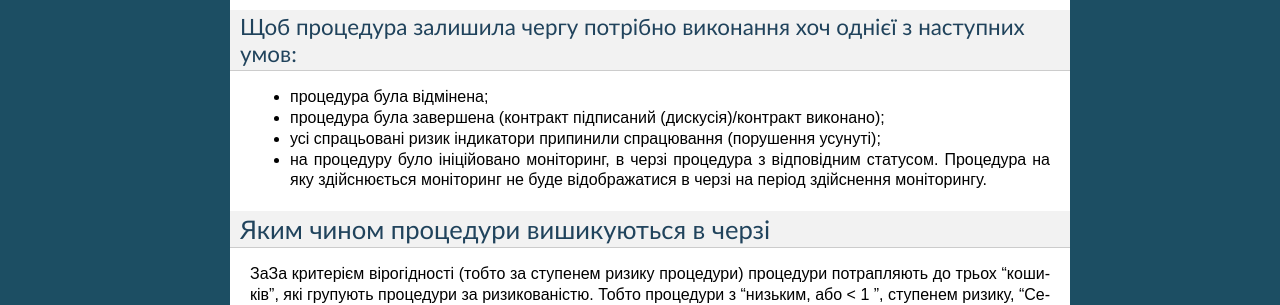
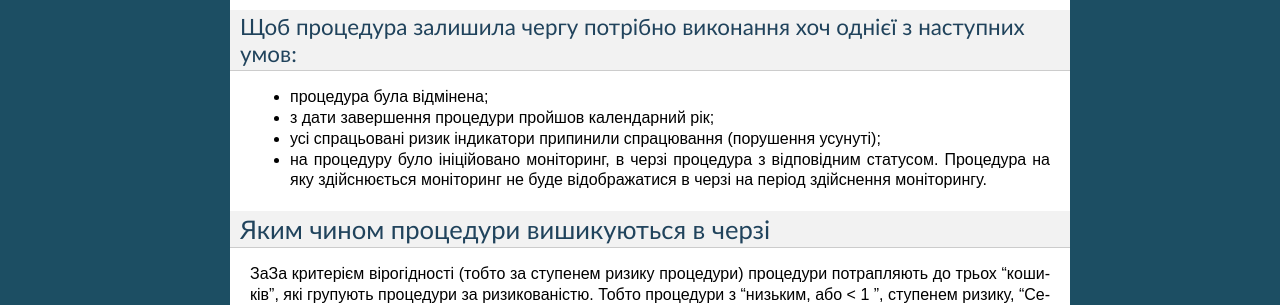
Before and after one commit to DataPathAnalytics/indicators-queue, a Sphinx documentation site: the page built from docs/description_queue.rst, in a window 1280 px wide. Shown: the part 870-1175 px from the top of the page. Built offline with Sphinx 7.4.7, drawn with Linux system fonts in a browser that asks for light colours.

Commit message:
Update description_queue.rst

```diff
--- a/docs/description_queue.rst
+++ b/docs/description_queue.rst
@@ -30,7 +30,7 @@
 
 + процедура була відмінена;
 
-+ процедура була завершена (контракт підписаний (дискусія)/контракт виконано);
++ з дати завершення процедури пройшов календарний рік;
 
 + усі спрацьовані ризик індикатори припинили спрацювання (порушення усунуті);
 
```
